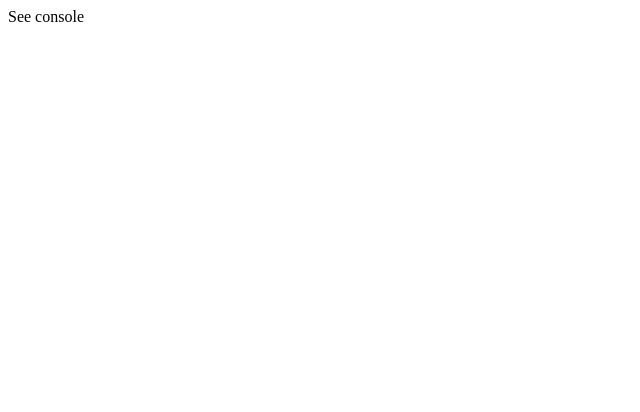
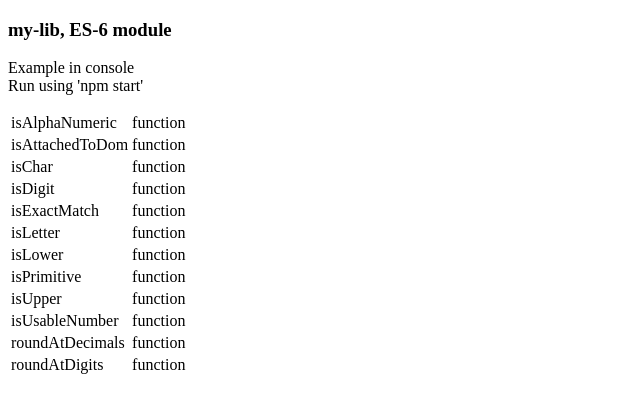
Before and after one commit to ovanderzee/my-lib, a website: page demo/es-module.html in a window 1280 px wide. Shown: the whole page, without its empty margins (0-640 px from the left). Drawn offline with Linux system fonts and the light colour scheme.

Commit message:
function listing in demo/es-module

```diff
--- a/demo/es-module.html
+++ b/demo/es-module.html
@@ -5,12 +5,25 @@
     <title>my-lib, ES-6 module</title>
   </head>
   <body>
-    See console
+    <h3>my-lib, ES-6 module</h3>
     <script type="module">
-      import { isUsableNumber } from '../module/myLib.js'
-      console.log('typeof isUsableNumber', typeof isUsableNumber)
-      console.log('isUsableNumber(1,2,3)', isUsableNumber(1,2,3))
-      console.log('isUsableNumber(1,2,NaN)', isUsableNumber(1,2,NaN))
+      import * as myLib from '../module/myLib.js'
+      console.log('typeof myLib.isUsableNumber', typeof myLib.isUsableNumber)
+      console.log('myLib.isUsableNumber(1,2,3)', myLib.isUsableNumber(1,2,3))
+      console.log('myLib.isUsableNumber(1,2,NaN)', myLib.isUsableNumber(1,2,NaN))
+      let table = '<table>'
+      for (const prop in myLib) {
+        table += '<tr>'
+        table += `<td>${prop}</td>`
+        table += `<td>${typeof myLib[prop]}</td>`
+        table += '</tr>'
+      }
+      table += '</table>'
+      document.body.innerHTML += table
     </script>
+    <p>
+      Example in console<br />
+      Run using 'npm start'<br />
+    </p>
   </body>
 </html>
```
